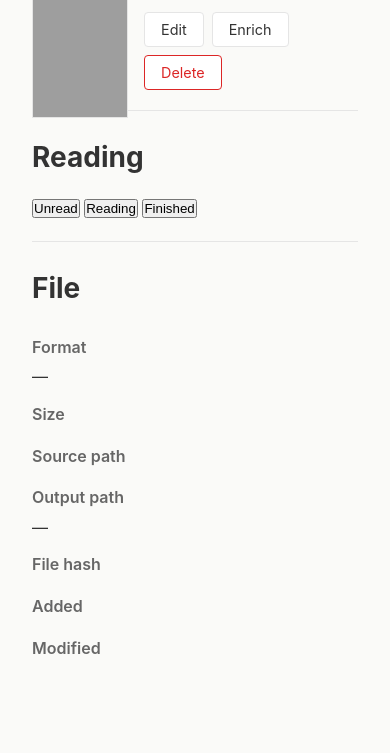
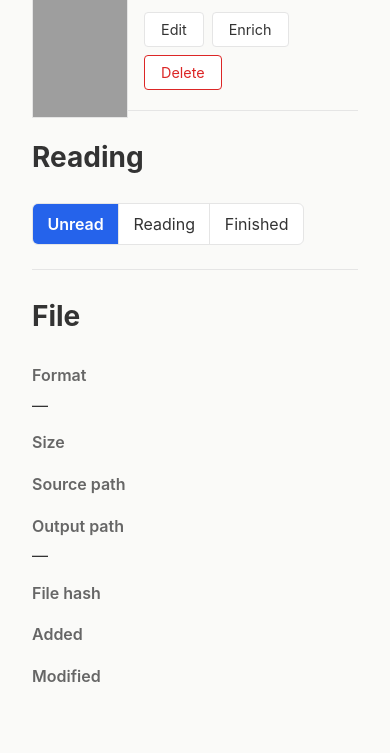
Before and after one commit to JoeCotellese/bookery, a Flask app: template src/bookery/web/templates/detail.html in a window 390 px wide. Shown: the part 146-899 px from the top of the page. Before the commit the page ends 800 px from the top, so only its background shows below. Run offline with Flask 3, Linux system fonts and the light colour scheme; the template is opened without the code that fills it, so the values that code supplies are empty; parts of the project's set-up code (start-up, migrations or seed data) failed here and were passed over; grey boxes are pictures that could not be loaded.

Commit message:
Add #183: CSS for segmented control, status filter chips, bulk action bar
Brand-tinted active states across all three new UI elements so the
visual hierarchy (selected vs available) reads at a glance. Bulk action
row uses :has() to reveal only when a row is checked, with a graceful
no-op fallback for browsers without :has(). Mobile card list keeps the
selection checkbox absolutely positioned outside the card link area so
taps still navigate to detail.

🤖 Generated with [Claude Code](https://claude.com/claude-code)

Co-Authored-By: Claude <noreply@anthropic.com>

```diff
--- a/src/bookery/web/static/style.css
+++ b/src/bookery/web/static/style.css
@@ -746,3 +746,135 @@ header .logo {
         display: block;
     }
 }
+
+/* P3 (#183) — detail-page segmented status control. Three buttons in a
+   horizontal group; the active segment is bolded via a brand-tinted border
+   and aria-pressed="true" reflects state to screen readers. */
+.status-toggle {
+    display: inline-flex;
+    gap: 0;
+    margin: 0.5rem 0 0.25rem;
+    border: 1px solid var(--color-border);
+    border-radius: 6px;
+    overflow: hidden;
+    background: #fff;
+}
+.status-segment {
+    appearance: none;
+    background: transparent;
+    border: 0;
+    border-right: 1px solid var(--color-border);
+    padding: 0.45rem 0.9rem;
+    font: inherit;
+    color: var(--color-text);
+    cursor: pointer;
+}
+.status-segment:last-child {
+    border-right: 0;
+}
+.status-segment:hover {
+    background: var(--color-hover);
+}
+.status-segment:focus-visible {
+    outline: 2px solid var(--color-link);
+    outline-offset: -2px;
+}
+.status-segment-active {
+    background: var(--color-link);
+    color: #fff;
+    font-weight: 600;
+}
+.status-queued {
+    margin: 0.35rem 0 0;
+    font-size: 0.85em;
+    color: var(--color-muted);
+    font-style: italic;
+}
+
+/* P3 (#183) — list-page status filter chip row. Anchors styled as chips;
+   active chip carries aria-current="page" and a stronger fill. */
+.status-filter {
+    display: flex;
+    flex-wrap: wrap;
+    gap: 0.35rem;
+    margin: 0 0 0.75rem;
+}
+.status-filter-chip {
+    display: inline-block;
+    padding: 0.25rem 0.7rem;
+    border: 1px solid var(--color-border);
+    border-radius: 999px;
+    color: var(--color-text);
+    background: #fff;
+    text-decoration: none;
+    font-size: 0.9em;
+}
+.status-filter-chip:hover {
+    background: var(--color-hover);
+}
+.status-filter-chip-active {
+    background: var(--color-link);
+    color: #fff;
+    border-color: var(--color-link);
+    font-weight: 600;
+}
+
+/* P3 (#183) — bulk-mark action bar. Hidden by default; revealed when at
+   least one row checkbox is checked via :has() (graceful no-op on older
+   browsers — the buttons just sit there, still operable). */
+.bulk-status-form {
+    margin: 0 0 0.75rem;
+}
+.bulk-status-actions {
+    display: none;
+    gap: 0.5rem;
+    padding: 0.6rem 0.8rem;
+    background: var(--color-hover);
+    border: 1px solid var(--color-border);
+    border-radius: 6px;
+    align-items: center;
+}
+.bulk-status-actions button {
+    appearance: none;
+    background: var(--color-link);
+    border: 0;
+    color: #fff;
+    padding: 0.35rem 0.9rem;
+    border-radius: 4px;
+    font: inherit;
+    cursor: pointer;
+}
+.bulk-status-actions button:hover {
+    filter: brightness(1.05);
+}
+.bulk-status-actions button:focus-visible {
+    outline: 2px solid var(--color-text);
+    outline-offset: 2px;
+}
+/* :has() reveal — when the document carries at least one checked checkbox
+   bound to the bulk form, surface the action row. Browsers without :has()
+   never hit this rule; the action row stays hidden, and the keyboard user
+   can still post the form via Enter on a focused button. */
+body:has(input[form="bulk-status-form"]:checked) .bulk-status-actions {
+    display: flex;
+}
+
+/* Compact checkbox column on the desktop table. */
+.book-row-select {
+    width: 1.5rem;
+    text-align: center;
+    padding-right: 0;
+}
+
+/* Mobile card list item — keep the checkbox out of the clickable card area
+   so taps on the card still navigate to detail and the checkbox is its own
+   target. */
+.book-cards-item {
+    position: relative;
+}
+.book-card-select {
+    position: absolute;
+    top: 0.6rem;
+    left: 0.6rem;
+    z-index: 1;
+}
```
